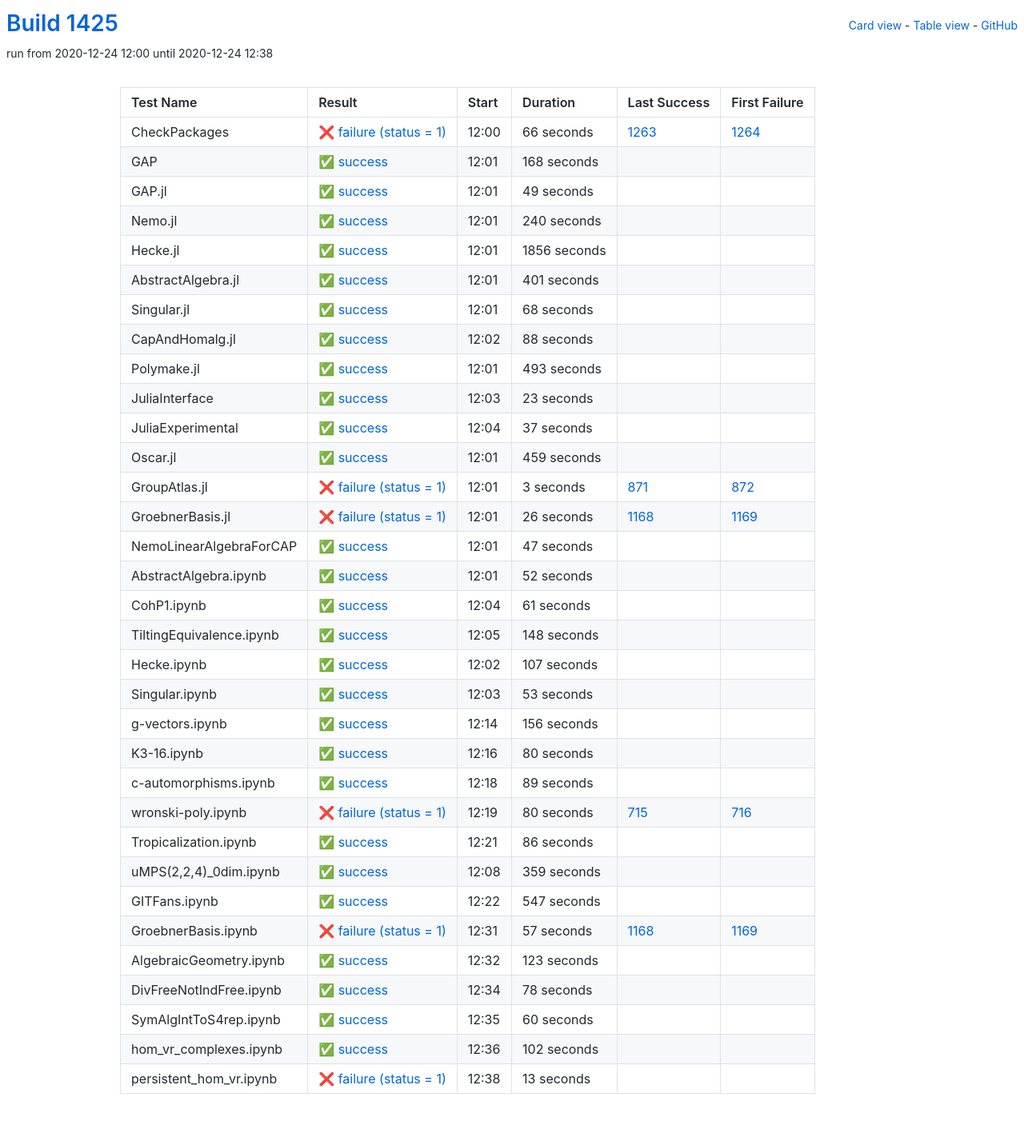
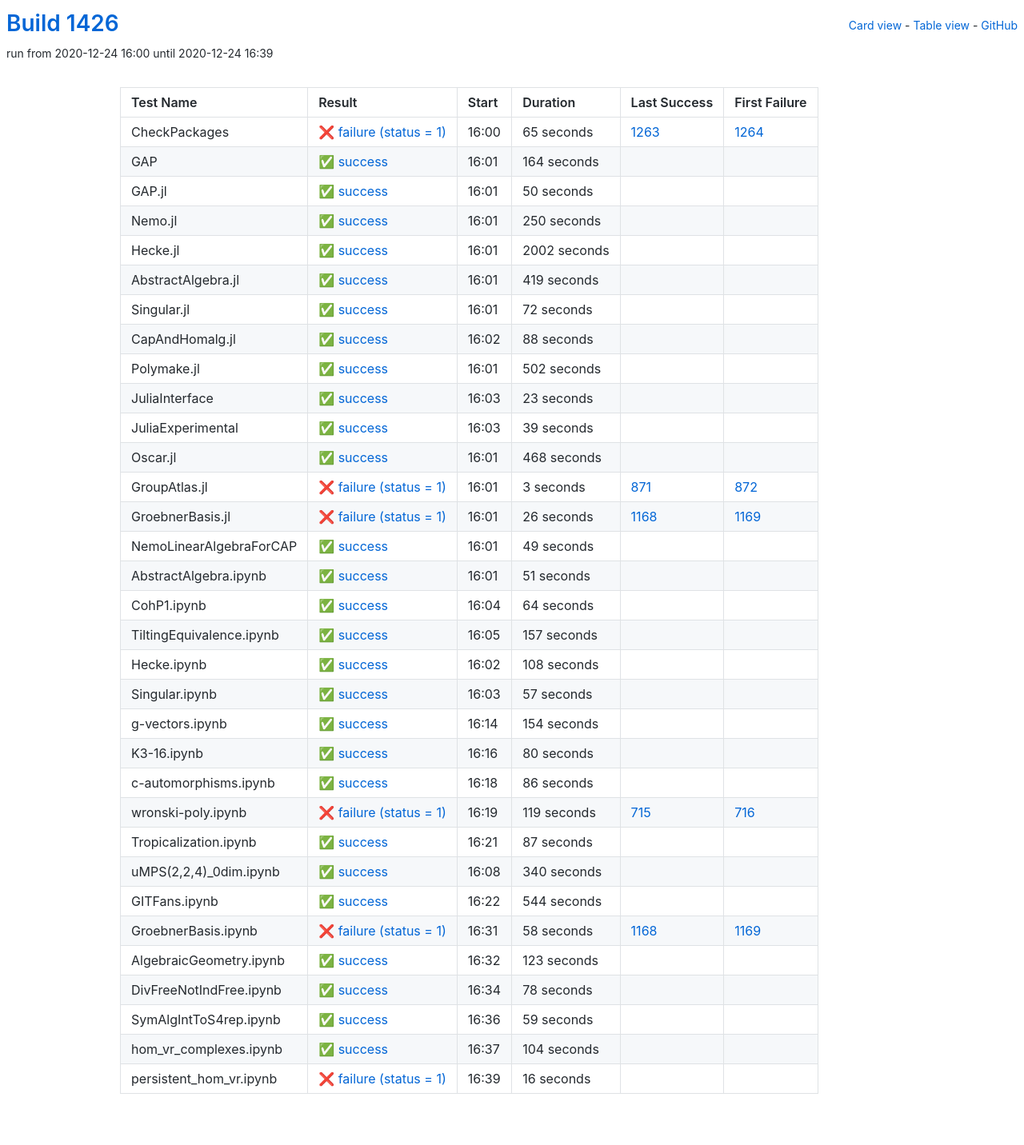
Before and after one commit to oscar-system/oscar-ci-status-stable, a Jekyll site: the page built from table.html, in a window 1280 px wide. Shown: the whole page at 80% size. Built offline with Jekyll 4.4.1, drawn with Linux system fonts in a browser that asks for light colours.

Commit message:
Build #1426

```diff
--- a/_data/ci.yml
+++ b/_data/ci.yml
@@ -1,6 +1,6 @@
 ---
-build: 1425
-build_url: https://oscarci.mathematik.uni-kl.de/job/oscar-stable/1425/
+build: 1426
+build_url: https://oscarci.mathematik.uni-kl.de/job/oscar-stable/1426/
 job: oscar-stable
 organization: oscar-system
 repo: oscar-ci-status-stable
@@ -8,92 +8,92 @@ repourl: https://github.com/oscar-system/oscar-ci-status-stable
 tests:
 - name: CheckPackages
   id: checkpackages
-  log: https://oscarci.mathematik.uni-kl.de/job/oscar-stable/1425/artifact/logs/build-1425/CheckPackages.log
-  start: 2020-12-24 12:00
+  log: https://oscarci.mathematik.uni-kl.de/job/oscar-stable/1426/artifact/logs/build-1426/CheckPackages.log
+  start: 2020-12-24 16:00
   success: false
   exitcode: 1
   status: failure
-  duration: 66
+  duration: 65
   last_success: 1263
   last_success_url: https://oscarci.mathematik.uni-kl.de/job/oscar-stable/1263/
   first_failure: 1264
   first_failure_url: https://oscarci.mathematik.uni-kl.de/job/oscar-stable/1264/
 - name: GAP
   id: gap
-  log: https://oscarci.mathematik.uni-kl.de/job/oscar-stable/1425/artifact/logs/build-1425/GAP.log
-  start: 2020-12-24 12:01
+  log: https://oscarci.mathematik.uni-kl.de/job/oscar-stable/1426/artifact/logs/build-1426/GAP.log
+  start: 2020-12-24 16:01
   success: true
   exitcode: 0
   status: success
-  duration: 168
+  duration: 164
   last_success: false
   last_success_url:
   first_failure: false
   first_failure_url:
 - name: GAP.jl
   id: gap-jl
-  log: https://oscarci.mathematik.uni-kl.de/job/oscar-stable/1425/artifact/logs/build-1425/GAP.jl.log
-  start: 2020-12-24 12:01
+  log: https://oscarci.mathematik.uni-kl.de/job/oscar-stable/1426/artifact/logs/build-1426/GAP.jl.log
+  start: 2020-12-24 16:01
   success: true
   exitcode: 0
   status: success
-  duration: 49
+  duration: 50
   last_success: false
   last_success_url:
   first_failure: false
   first_failure_url:
 - name: Nemo.jl
   id: nemo-jl
-  log: https://oscarci.mathematik.uni-kl.de/job/oscar-stable/1425/artifact/logs/build-1425/Nemo.jl.log
-  start: 2020-12-24 12:01
+  log: https://oscarci.mathematik.uni-kl.de/job/oscar-stable/1426/artifact/logs/build-1426/Nemo.jl.log
+  start: 2020-12-24 16:01
   success: true
   exitcode: 0
   status: success
-  duration: 240
+  duration: 250
   last_success: false
   last_success_url:
   first_failure: false
   first_failure_url:
 - name: Hecke.jl
   id: hecke-jl
-  log: https://oscarci.mathematik.uni-kl.de/job/oscar-stable/1425/artifact/logs/build-1425/Hecke.jl.log
-  start: 2020-12-24 12:01
+  log: https://oscarci.mathematik.uni-kl.de/job/oscar-stable/1426/artifact/logs/build-1426/Hecke.jl.log
+  start: 2020-12-24 16:01
   success: true
   exitcode: 0
   status: success
-  duration: 1856
+  duration: 2002
   last_success: false
   last_success_url:
   first_failure: false
   first_failure_url:
 - name: AbstractAlgebra.jl
   id: abstractalgebra-jl
-  log: https://oscarci.mathematik.uni-kl.de/job/oscar-stable/1425/artifact/logs/build-1425/AbstractAlgebra.jl.log
-  start: 2020-12-24 12:01
+  log: https://oscarci.mathematik.uni-kl.de/job/oscar-stable/1426/artifact/logs/build-1426/AbstractAlgebra.jl.log
+  start: 2020-12-24 16:01
   success: true
   exitcode: 0
   status: success
-  duration: 401
+  duration: 419
   last_success: false
   last_success_url:
   first_failure: false
   first_failure_url:
 - name: Singular.jl
   id: singular-jl
-  log: https://oscarci.mathematik.uni-kl.de/job/oscar-stable/1425/artifact/logs/build-1425/Singular.jl.log
-  start: 2020-12-24 12:01
+  log: https://oscarci.mathematik.uni-kl.de/job/oscar-stable/1426/artifact/logs/build-1426/Singular.jl.log
+  start: 2020-12-24 16:01
   success: true
   exitcode: 0
   status: success
-  duration: 68
+  duration: 72
   last_success: false
   last_success_url:
   first_failure: false
   first_failure_url:
 - name: CapAndHomalg.jl
   id: capandhomalg-jl
-  log: https://oscarci.mathematik.uni-kl.de/job/oscar-stable/1425/artifact/logs/build-1425/CapAndHomalg.jl.log
-  start: 2020-12-24 12:02
+  log: https://oscarci.mathematik.uni-kl.de/job/oscar-stable/1426/artifact/logs/build-1426/CapAndHomalg.jl.log
+  start: 2020-12-24 16:02
   success: true
   exitcode: 0
   status: success
@@ -104,20 +104,20 @@ tests:
   first_failure_url:
 - name: Polymake.jl
   id: polymake-jl
-  log: https://oscarci.mathematik.uni-kl.de/job/oscar-stable/1425/artifact/logs/build-1425/Polymake.jl.log
-  start: 2020-12-24 12:01
+  log: https://oscarci.mathematik.uni-kl.de/job/oscar-stable/1426/artifact/logs/build-1426/Polymake.jl.log
+  start: 2020-12-24 16:01
   success: true
   exitcode: 0
   status: success
-  duration: 493
+  duration: 502
   last_success: false
   last_success_url:
   first_failure: false
   first_failure_url:
 - name: JuliaInterface
   id: juliainterface
-  log: https://oscarci.mathematik.uni-kl.de/job/oscar-stable/1425/artifact/logs/build-1425/JuliaInterface.log
-  start: 2020-12-24 12:03
+  log: https://oscarci.mathematik.uni-kl.de/job/oscar-stable/1426/artifact/logs/build-1426/JuliaInterface.log
+  start: 2020-12-24 16:03
   success: true
   exitcode: 0
   status: success
@@ -128,32 +128,32 @@ tests:
   first_failure_url:
 - name: JuliaExperimental
   id: juliaexperimental
-  log: https://oscarci.mathematik.uni-kl.de/job/oscar-stable/1425/artifact/logs/build-1425/JuliaExperimental.log
-  start: 2020-12-24 12:04
+  log: https://oscarci.mathematik.uni-kl.de/job/oscar-stable/1426/artifact/logs/build-1426/JuliaExperimental.log
+  start: 2020-12-24 16:03
   success: true
   exitcode: 0
   status: success
-  duration: 37
+  duration: 39
   last_success: false
   last_success_url:
   first_failure: false
   first_failure_url:
 - name: Oscar.jl
   id: oscar-jl
-  log: https://oscarci.mathematik.uni-kl.de/job/oscar-stable/1425/artifact/logs/build-1425/Oscar.jl.log
-  start: 2020-12-24 12:01
+  log: https://oscarci.mathematik.uni-kl.de/job/oscar-stable/1426/artifact/logs/build-1426/Oscar.jl.log
+  start: 2020-12-24 16:01
   success: true
   exitcode: 0
   status: success
-  duration: 459
+  duration: 468
   last_success: false
   last_success_url:
   first_failure: false
   first_failure_url:
 - name: GroupAtlas.jl
   id: groupatlas-jl
-  log: https://oscarci.mathematik.uni-kl.de/job/oscar-stable/1425/artifact/logs/build-1425/GroupAtlas.jl.log
-  start: 2020-12-24 12:01
+  log: https://oscarci.mathematik.uni-kl.de/job/oscar-stable/1426/artifact/logs/build-1426/GroupAtlas.jl.log
+  start: 2020-12-24 16:01
   success: false
   exitcode: 1
   status: failure
@@ -164,8 +164,8 @@ tests:
   first_failure_url: https://oscarci.mathematik.uni-kl.de/job/oscar-stable/872/
 - name: GroebnerBasis.jl
   id: groebnerbasis-jl
-  log: https://oscarci.mathematik.uni-kl.de/job/oscar-stable/1425/artifact/logs/build-1425/GroebnerBasis.jl.log
-  start: 2020-12-24 12:01
+  log: https://oscarci.mathematik.uni-kl.de/job/oscar-stable/1426/artifact/logs/build-1426/GroebnerBasis.jl.log
+  start: 2020-12-24 16:01
   success: false
   exitcode: 1
   status: failure
@@ -176,92 +176,92 @@ tests:
   first_failure_url: https://oscarci.mathematik.uni-kl.de/job/oscar-stable/1169/
 - name: NemoLinearAlgebraForCAP
   id: nemolinearalgebraforcap
-  log: https://oscarci.mathematik.uni-kl.de/job/oscar-stable/1425/artifact/logs/build-1425/NemoLinearAlgebraForCAP.log
-  start: 2020-12-24 12:01
+  log: https://oscarci.mathematik.uni-kl.de/job/oscar-stable/1426/artifact/logs/build-1426/NemoLinearAlgebraForCAP.log
+  start: 2020-12-24 16:01
   success: true
   exitcode: 0
   status: success
-  duration: 47
+  duration: 49
   last_success: false
   last_success_url:
   first_failure: false
   first_failure_url:
 - name: AbstractAlgebra.ipynb
   id: abstractalgebra-ipynb
-  log: https://oscarci.mathematik.uni-kl.de/job/oscar-stable/1425/artifact/logs/build-1425/AbstractAlgebra.ipynb.log
-  start: 2020-12-24 12:01
+  log: https://oscarci.mathematik.uni-kl.de/job/oscar-stable/1426/artifact/logs/build-1426/AbstractAlgebra.ipynb.log
+  start: 2020-12-24 16:01
   success: true
   exitcode: 0
   status: success
-  duration: 52
+  duration: 51
   last_success: false
   last_success_url:
   first_failure: false
   first_failure_url:
 - name: CohP1.ipynb
   id: cohp1-ipynb
-  log: https://oscarci.mathematik.uni-kl.de/job/oscar-stable/1425/artifact/logs/build-1425/CohP1.ipynb.log
-  start: 2020-12-24 12:04
+  log: https://oscarci.mathematik.uni-kl.de/job/oscar-stable/1426/artifact/logs/build-1426/CohP1.ipynb.log
+  start: 2020-12-24 16:04
   success: true
   exitcode: 0
   status: success
-  duration: 61
+  duration: 64
   last_success: false
   last_success_url:
   first_failure: false
   first_failure_url:
 - name: TiltingEquivalence.ipynb
   id: tiltingequivalence-ipynb
-  log: https://oscarci.mathematik.uni-kl.de/job/oscar-stable/1425/artifact/logs/build-1425/TiltingEquivalence.ipynb.log
-  start: 2020-12-24 12:05
+  log: https://oscarci.mathematik.uni-kl.de/job/oscar-stable/1426/artifact/logs/build-1426/TiltingEquivalence.ipynb.log
+  start: 2020-12-24 16:05
   success: true
   exitcode: 0
   status: success
-  duration: 148
+  duration: 157
   last_success: false
   last_success_url:
   first_failure: false
   first_failure_url:
 - name: Hecke.ipynb
   id: hecke-ipynb
-  log: https://oscarci.mathematik.uni-kl.de/job/oscar-stable/1425/artifact/logs/build-1425/Hecke.ipynb.log
-  start: 2020-12-24 12:02
+  log: https://oscarci.mathematik.uni-kl.de/job/oscar-stable/1426/artifact/logs/build-1426/Hecke.ipynb.log
+  start: 2020-12-24 16:02
   success: true
   exitcode: 0
   status: success
-  duration: 107
+  duration: 108
   last_success: false
   last_success_url:
   first_failure: false
   first_failure_url:
 - name: Singular.ipynb
   id: singular-ipynb
-  log: https://oscarci.mathematik.uni-kl.de/job/oscar-stable/1425/artifact/logs/build-1425/Singular.ipynb.log
-  start: 2020-12-24 12:03
+  log: https://oscarci.mathematik.uni-kl.de/job/oscar-stable/1426/artifact/logs/build-1426/Singular.ipynb.log
+  start: 2020-12-24 16:03
   success: true
   exitcode: 0
   status: success
-  duration: 53
+  duration: 57
   last_success: false
   last_success_url:
   first_failure: false
   first_failure_url:
 - name: g-vectors.ipynb
   id: g-vectors-ipynb
-  log: https://oscarci.mathematik.uni-kl.de/job/oscar-stable/1425/artifact/logs/build-1425/g-vectors.ipynb.log
-  start: 2020-12-24 12:14
+  log: https://oscarci.mathematik.uni-kl.de/job/oscar-stable/1426/artifact/logs/build-1426/g-vectors.ipynb.log
+  start: 2020-12-24 16:14
   success: true
   exitcode: 0
   status: success
-  duration: 156
+  duration: 154
   last_success: false
   last_success_url:
   first_failure: false
   first_failure_url:
 - name: K3-16.ipynb
   id: k3-16-ipynb
-  log: https://oscarci.mathematik.uni-kl.de/job/oscar-stable/1425/artifact/logs/build-1425/K3-16.ipynb.log
-  start: 2020-12-24 12:16
+  log: https://oscarci.mathematik.uni-kl.de/job/oscar-stable/1426/artifact/logs/build-1426/K3-16.ipynb.log
+  start: 2020-12-24 16:16
   success: true
   exitcode: 0
   status: success
@@ -272,32 +272,8 @@ tests:
   first_failure_url:
 - name: c-automorphisms.ipynb
   id: c-automorphisms-ipynb
-  log: https://oscarci.mathematik.uni-kl.de/job/oscar-stable/1425/artifact/logs/build-1425/c-automorphisms.ipynb.log
-  start: 2020-12-24 12:18
-  success: true
-  exitcode: 0
-  status: success
-  duration: 89
-  last_success: false
-  last_success_url:
-  first_failure: false
-  first_failure_url:
-- name: wronski-poly.ipynb
-  id: wronski-poly-ipynb
-  log: https://oscarci.mathematik.uni-kl.de/job/oscar-stable/1425/artifact/logs/build-1425/wronski-poly.ipynb.log
-  start: 2020-12-24 12:19
-  success: false
-  exitcode: 1
-  status: failure
-  duration: 80
-  last_success: 715
-  last_success_url: https://oscarci.mathematik.uni-kl.de/job/oscar-stable/715/
-  first_failure: 716
-  first_failure_url: https://oscarci.mathematik.uni-kl.de/job/oscar-stable/716/
-- name: Tropicalization.ipynb
-  id: tropicalization-ipynb
-  log: https://oscarci.mathematik.uni-kl.de/job/oscar-stable/1425/artifact/logs/build-1425/Tropicalization.ipynb.log
-  start: 2020-12-24 12:21
+  log: https://oscarci.mathematik.uni-kl.de/job/oscar-stable/1426/artifact/logs/build-1426/c-automorphisms.ipynb.log
+  start: 2020-12-24 16:18
   success: true
   exitcode: 0
   status: success
@@ -306,46 +282,70 @@ tests:
   last_success_url:
   first_failure: false
   first_failure_url:
-- name: uMPS(2,2,4)_0dim.ipynb
-  id: umps-2-2-4-0dim-ipynb
-  log: https://oscarci.mathematik.uni-kl.de/job/oscar-stable/1425/artifact/logs/build-1425/uMPS-2-2-4-_0dim.ipynb.log
-  start: 2020-12-24 12:08
+- name: wronski-poly.ipynb
+  id: wronski-poly-ipynb
+  log: https://oscarci.mathematik.uni-kl.de/job/oscar-stable/1426/artifact/logs/build-1426/wronski-poly.ipynb.log
+  start: 2020-12-24 16:19
+  success: false
+  exitcode: 1
+  status: failure
+  duration: 119
+  last_success: 715
+  last_success_url: https://oscarci.mathematik.uni-kl.de/job/oscar-stable/715/
+  first_failure: 716
+  first_failure_url: https://oscarci.mathematik.uni-kl.de/job/oscar-stable/716/
+- name: Tropicalization.ipynb
+  id: tropicalization-ipynb
+  log: https://oscarci.mathematik.uni-kl.de/job/oscar-stable/1426/artifact/logs/build-1426/Tropicalization.ipynb.log
+  start: 2020-12-24 16:21
   success: true
   exitcode: 0
   status: success
-  duration: 359
+  duration: 87
+  last_success: false
+  last_success_url:
+  first_failure: false
+  first_failure_url:
+- name: uMPS(2,2,4)_0dim.ipynb
+  id: umps-2-2-4-0dim-ipynb
+  log: https://oscarci.mathematik.uni-kl.de/job/oscar-stable/1426/artifact/logs/build-1426/uMPS-2-2-4-_0dim.ipynb.log
+  start: 2020-12-24 16:08
+  success: true
+  exitcode: 0
+  status: success
+  duration: 340
   last_success: false
   last_success_url:
   first_failure: false
   first_failure_url:
 - name: GITFans.ipynb
   id: gitfans-ipynb
-  log: https://oscarci.mathematik.uni-kl.de/job/oscar-stable/1425/artifact/logs/build-1425/GITFans.ipynb.log
-  start: 2020-12-24 12:22
+  log: https://oscarci.mathematik.uni-kl.de/job/oscar-stable/1426/artifact/logs/build-1426/GITFans.ipynb.log
+  start: 2020-12-24 16:22
   success: true
   exitcode: 0
   status: success
-  duration: 547
+  duration: 544
   last_success: false
   last_success_url:
   first_failure: false
   first_failure_url:
 - name: GroebnerBasis.ipynb
   id: groebnerbasis-ipynb
-  log: https://oscarci.mathematik.uni-kl.de/job/oscar-stable/1425/artifact/logs/build-1425/GroebnerBasis.ipynb.log
-  start: 2020-12-24 12:31
+  log: https://oscarci.mathematik.uni-kl.de/job/oscar-stable/1426/artifact/logs/build-1426/GroebnerBasis.ipynb.log
+  start: 2020-12-24 16:31
   success: false
   exitcode: 1
   status: failure
-  duration: 57
+  duration: 58
   last_success: 1168
   last_success_url: https://oscarci.mathematik.uni-kl.de/job/oscar-stable/1168/
   first_failure: 1169
   first_failure_url: https://oscarci.mathematik.uni-kl.de/job/oscar-stable/1169/
 - name: AlgebraicGeometry.ipynb
   id: algebraicgeometry-ipynb
-  log: https://oscarci.mathematik.uni-kl.de/job/oscar-stable/1425/artifact/logs/build-1425/AlgebraicGeometry.ipynb.log
-  start: 2020-12-24 12:32
+  log: https://oscarci.mathematik.uni-kl.de/job/oscar-stable/1426/artifact/logs/build-1426/AlgebraicGeometry.ipynb.log
+  start: 2020-12-24 16:32
   success: true
   exitcode: 0
   status: success
@@ -356,8 +356,8 @@ tests:
   first_failure_url:
 - name: DivFreeNotIndFree.ipynb
   id: divfreenotindfree-ipynb
-  log: https://oscarci.mathematik.uni-kl.de/job/oscar-stable/1425/artifact/logs/build-1425/DivFreeNotIndFree.ipynb.log
-  start: 2020-12-24 12:34
+  log: https://oscarci.mathematik.uni-kl.de/job/oscar-stable/1426/artifact/logs/build-1426/DivFreeNotIndFree.ipynb.log
+  start: 2020-12-24 16:34
   success: true
   exitcode: 0
   status: success
@@ -368,36 +368,36 @@ tests:
   first_failure_url:
 - name: SymAlgIntToS4rep.ipynb
   id: symalginttos4rep-ipynb
-  log: https://oscarci.mathematik.uni-kl.de/job/oscar-stable/1425/artifact/logs/build-1425/SymAlgIntToS4rep.ipynb.log
-  start: 2020-12-24 12:35
+  log: https://oscarci.mathematik.uni-kl.de/job/oscar-stable/1426/artifact/logs/build-1426/SymAlgIntToS4rep.ipynb.log
+  start: 2020-12-24 16:36
   success: true
   exitcode: 0
   status: success
-  duration: 60
+  duration: 59
   last_success: false
   last_success_url:
   first_failure: false
   first_failure_url:
 - name: hom_vr_complexes.ipynb
   id: hom-vr-complexes-ipynb
-  log: https://oscarci.mathematik.uni-kl.de/job/oscar-stable/1425/artifact/logs/build-1425/hom_vr_complexes.ipynb.log
-  start: 2020-12-24 12:36
+  log: https://oscarci.mathematik.uni-kl.de/job/oscar-stable/1426/artifact/logs/build-1426/hom_vr_complexes.ipynb.log
+  start: 2020-12-24 16:37
   success: true
   exitcode: 0
   status: success
-  duration: 102
+  duration: 104
   last_success: false
   last_success_url:
   first_failure: false
   first_failure_url:
 - name: persistent_hom_vr.ipynb
   id: persistent-hom-vr-ipynb
-  log: https://oscarci.mathematik.uni-kl.de/job/oscar-stable/1425/artifact/logs/build-1425/persistent_hom_vr.ipynb.log
-  start: 2020-12-24 12:38
+  log: https://oscarci.mathematik.uni-kl.de/job/oscar-stable/1426/artifact/logs/build-1426/persistent_hom_vr.ipynb.log
+  start: 2020-12-24 16:39
   success: false
   exitcode: 1
   status: failure
-  duration: 13
+  duration: 16
   last_success: false
   last_success_url:
   first_failure: false
```
Also changed, not shown: README.md.
